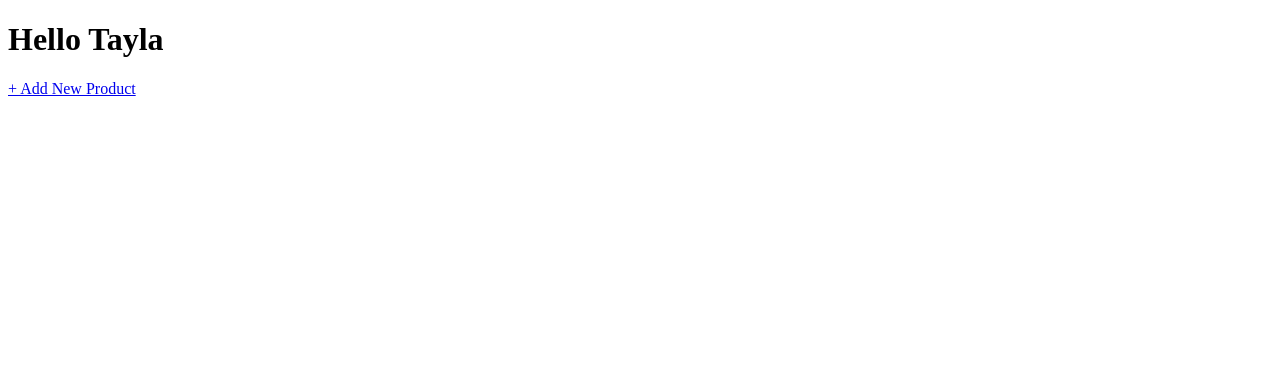
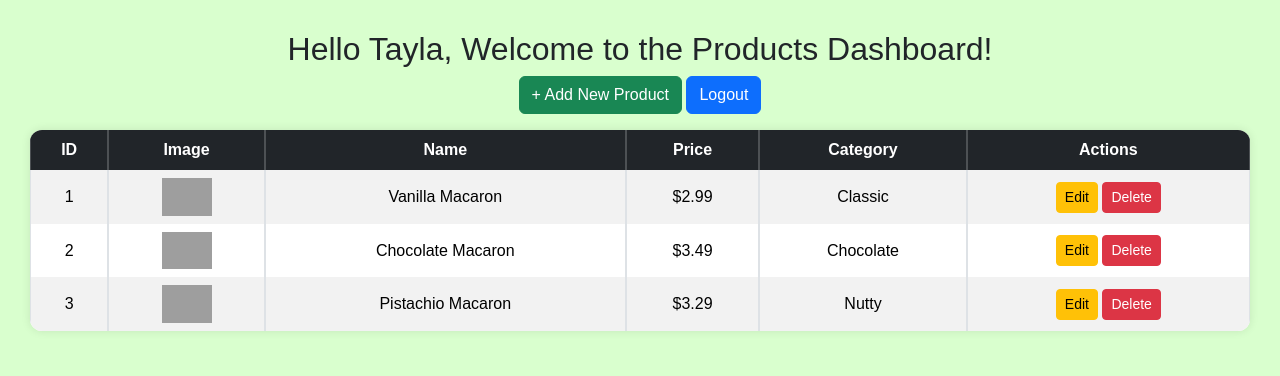
Before and after one commit to taylare/sweetest-curriculum, a PHP site: page /admin/dashboard.php in a window 1280 px wide. Shown: the top 376 px of the page. Run offline with PHP 8.4, Linux system fonts and the light colour scheme; a user stored in the database is signed in; data comes from the database, SQL or seed files in the repository; grey boxes are pictures that could not be loaded.

Commit message:
Styled login and add-product pages with Bootstrap UI, added error handling for login, implemented logout functionality, and updated the dashboard to display products with category info in a styled table.

```diff
--- a/admin/dashboard.php
+++ b/admin/dashboard.php
@@ -9,6 +9,28 @@ if (!isset($_SESSION['username'])) {
 
 // store the username
 $user = htmlspecialchars($_SESSION['username']);
+
+//fetching the products for the dashboard:
+$sql = "SELECT p.*, c.category_name AS category_name
+        FROM products p
+        LEFT JOIN product_category pc ON p.product_id = pc.product_id
+        LEFT JOIN categories c ON pc.category_id = c.category_id
+        ORDER BY p.product_id";
+
+
+
+//running the query:
+$result = mysqli_query($dbc, $sql);
+
+//empty array to store the products
+$products = [];
+
+//adding each product to the array
+if ($result) {
+    while ($row = mysqli_fetch_assoc($result)) {
+        $products[] = $row;
+    }
+}
 ?>
 
 <!DOCTYPE html>
@@ -16,9 +38,75 @@ $user = htmlspecialchars($_SESSION['username']);
 <head>
     <meta charset="UTF-8">
     <title>Dashboard</title>
+    <link href="https://cdn.jsdelivr.net/npm/bootstrap@5.3.3/dist/css/bootstrap.min.css" rel="stylesheet">
+    <style>
+        body {
+            background-color:rgb(217, 255, 206);
+            font-family: Arial, sans-serif;
+            padding: 30px;
+            text-align: center;
+        }
+
+        table {
+            margin: 0 auto;
+            width: 90%;
+            background-color: white;
+            border-collapse: separate;
+            border-spacing: 0;
+            border-radius: 12px;
+            overflow: hidden; /* hides sharp corners */
+            box-shadow: 0 0 10px rgba(0, 0, 0, 0.1);
+            transition: all 0.3s ease;
+        }
+
+        table td, table th {
+            vertical-align: middle;
+            text-align: center;
+        }
+
+        h1 {
+            margin-bottom: 30px;
+        }
+
+    </style>
 </head>
 <body>
-    <h1>Hello <?= $user ?></h1>
+    <h2>Hello <?= $user ?>, Welcome to the Products Dashboard!</h2>
+
     <a href="add-products.php" class="btn btn-success mb-3">+ Add New Product</a>
+    <a href="../logout.php" class="btn btn-primary mb-3">Logout</a>
+
+    <table class="table table-bordered table-striped">
+    <thead class="table-dark">
+        <tr>
+        <th>ID</th>
+        <th>Image</th>
+        <th>Name</th>
+        <th>Price</th>
+        <th>Category</th>
+        <th>Actions</th>
+        </tr>
+    </thead>
+    <tbody>
+        <?php foreach ($products as $product): ?>
+        <tr>
+            <td><?= $product['product_id'] ?></td>
+            <td>
+            <?php if ($product['imageURL']): ?>
+                <img src="../assets/images/<?= $product['imageURL'] ?>" width="50" alt="">
+            <?php endif; ?>
+            </td>
+            <td><?= htmlspecialchars($product['productName']) ?></td>
+            <td>$<?= number_format($product['price'], 2) ?></td>
+            <td><?= htmlspecialchars($product['category_name']) ?></td>
+            <td>
+            <a href="edit_product.php?id=<?= $product['product_id'] ?>" class="btn btn-sm btn-warning">Edit</a>
+            <a href="delete_product.php?id=<?= $product['product_id'] ?>" class="btn btn-sm btn-danger"
+                onclick="return confirm('Are you sure you want to delete this product?');">Delete</a>
+            </td>
+        </tr>
+        <?php endforeach; ?>
+    </tbody>
+    </table>
 </body>
 </html>
```
Also changed, not shown: admin/add-products.php (+72 -32 lines), login.php (+78 -9 lines), logout.php (added, +13 -0 lines), assets/images/Untitled design (12).png (deleted).
